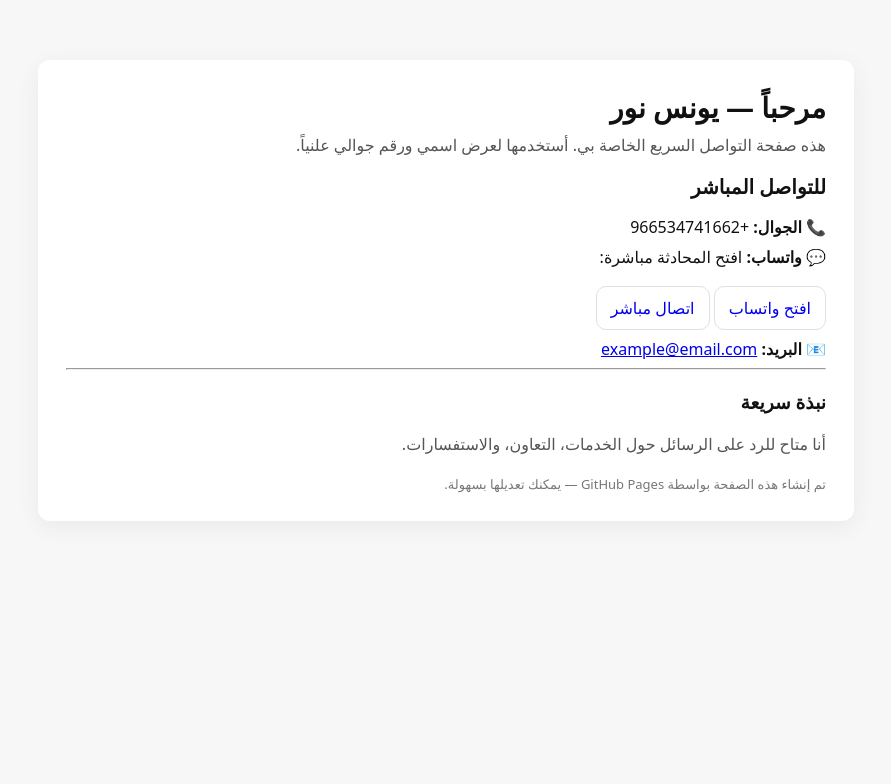
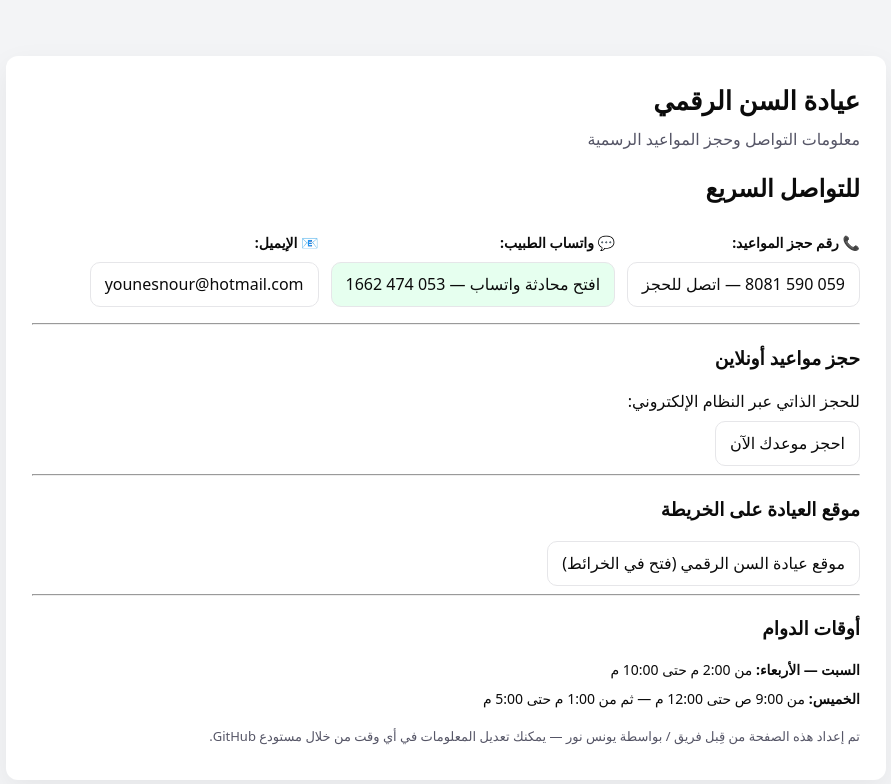
Before and after one commit to younesnour/younesnour.github.io, a plain HTML site: page index.html in a window 1280 px wide. Shown: the whole page, without its empty margins (194-1085 px from the left). Drawn offline with Linux system fonts and the light colour scheme.

Commit message:
Revise contact page and SEO metadata for clinic
Updated the contact page to reflect new clinic information and improved SEO metadata.

```diff
--- a/index.html
+++ b/index.html
@@ -1,55 +1,150 @@
 <!doctype html>
 <html lang="ar" dir="rtl">
 <head>
-  <meta charset="utf-8">
-  <meta name="viewport" content="width=device-width,initial-scale=1">
-  <title>يونس نور — تواصل</title>
+  <meta charset="utf-8" />
+  <meta name="viewport" content="width=device-width,initial-scale=1" />
+  <title>عيادة السن الرقمي — تواصل وحجز مواعيد</title>
 
-  <!-- SEO -->
-  <meta name="description" content="صفحة التواصل الخاصة بي يونس نور — رقم جوال وطرق الاتصال السريعة">
-  <link rel="canonical" href="https://younesnour.github.io/">
+  <meta name="description" content="تواصل مع عيادة السن الرقمي — رقم واتساب الطبيب، هاتف الحجز، رابط الحجز الالكتروني، ومواعيد الدوام." />
+  <meta name="keywords" content="عيادة السن الرقمي, حجز مواعيد, طبيب, واتساب, contact, Younes Nour" />
+  <link rel="canonical" href="https://younesnour.github.io/" />
+
+  <!-- JSON-LD structured data (LocalBusiness / MedicalBusiness) -->
+  <script type="application/ld+json">
+  {
+    "@context": "https://schema.org",
+    "@type": "Dentist",
+    "name": "عيادة السن الرقمي",
+    "url": "https://younesnour.github.io/",
+    "telephone": "+966595908081",
+    "contactPoint": [
+      {
+        "@type": "ContactPoint",
+        "telephone": "+966595908081",
+        "contactType": "reservations",
+        "areaServed": "SA"
+      },
+      {
+        "@type": "ContactPoint",
+        "telephone": "+966534741662",
+        "contactType": "customer service",
+        "areaServed": "SA"
+      }
+    ],
+    "sameAs": [
+      "https://maps.app.goo.gl/3jiDXtgJYsn3nbrE7",
+      "https://digitaltclinic.kizensoft.com/bookAppointment"
+    ],
+    "openingHoursSpecification": [
+      {
+        "@type": "OpeningHoursSpecification",
+        "dayOfWeek": [
+          "http://schema.org/Saturday",
+          "http://schema.org/Sunday",
+          "http://schema.org/Monday",
+          "http://schema.org/Tuesday",
+          "http://schema.org/Wednesday"
+        ],
+        "opens": "14:00",
+        "closes": "22:00"
+      },
+      {
+        "@type": "OpeningHoursSpecification",
+        "dayOfWeek": "http://schema.org/Thursday",
+        "opens": "09:00",
+        "closes": "12:00"
+      },
+      {
+        "@type": "OpeningHoursSpecification",
+        "dayOfWeek": "http://schema.org/Thursday",
+        "opens": "13:00",
+        "closes": "17:00"
+      }
+    ],
+    "address": {
+      "@type": "PostalAddress",
+      "addressLocality": "مكان العيادة (أضف المدينة إذا رغبت)"
+    }
+  }
+  </script>
 
   <style>
-    body{font-family: system-ui, "Segoe UI", Roboto, "Helvetica Neue", Arial; margin:0; padding:20px; background:#f7f7f8; color:#111}
-    .card{max-width:760px;margin:40px auto;padding:28px;background:#fff;border-radius:12px;box-shadow:0 6px 24px rgba(0,0,0,0.06)}
-    h1{margin:0 0 8px;font-size:28px}
-    p{margin:8px 0;font-size:16px}
-    .big{font-size:20px;font-weight:700}
-    .muted{color:#555}
-    .actions{margin-top:18px}
-    a.btn{display:inline-block;padding:10px 14px;border-radius:10px;text-decoration:none;border:1px solid #e0e0e0}
+    :root{--max:880px}
+    body{font-family: system-ui, "Segoe UI", Roboto, "Helvetica Neue", Arial; margin:0;background:#f3f4f6;color:#0b0b0b;line-height:1.45}
+    .wrap{max-width:var(--max);margin:36px auto;padding:20px}
+    .card{background:#fff;padding:26px;border-radius:12px;box-shadow:0 10px 30px rgba(2,6,23,0.06)}
+    h1{margin:0 0 8px;font-size:26px}
+    p{margin:8px 0}
+    .muted{color:#556}
+    .contact-row{display:flex;gap:12px;flex-wrap:wrap;align-items:center}
+    .pill{display:inline-flex;align-items:center;padding:10px 14px;border-radius:10px;border:1px solid #e6e6e9;text-decoration:none;color:inherit}
+    .btn-green{background:#e6ffef}
+    .small{font-size:14px}
+    footer{margin-top:18px;color:#666;font-size:13px}
+    @media (max-width:600px){.contact-row{flex-direction:column;align-items:stretch}}
+    a{color:inherit}
   </style>
 </head>
 <body>
-  <main class="card" role="main">
-    <h1>مرحباً — يونس نور</h1>
-    <p class="muted">هذه صفحة التواصل السريع الخاصة بي. أستخدمها لعرض اسمي ورقم جوالي علنياً.</p>
+  <div class="wrap">
+    <main class="card" role="main">
+      <h1>عيادة السن الرقمي</h1>
+      <p class="muted">معلومات التواصل وحجز المواعيد الرسمية</p>
 
-    <section aria-labelledby="contact">
-      <h2 id="contact" class="big">للتواصل المباشر</h2>
+      <section aria-labelledby="contact">
+        <h2 id="contact">للتواصل السريع</h2>
 
-      <p>📞 <strong>الجوال:</strong> <span id="phone">+966534741662</span></p>
+        <div class="contact-row">
+          <div>
+            <p class="small"><strong>📞 رقم حجز المواعيد:</strong></p>
+            <p><a class="pill" href="tel:+966595908081">059 590 8081 — اتصل للحجز</a></p>
+          </div>
 
-      <p>💬 <strong>واتساب:</strong> افتح المحادثة مباشرة:</p>
+          <div>
+            <p class="small"><strong>💬 واتساب الطبيب:</strong></p>
+            <p>
+              <a class="pill btn-green" href="https://wa.me/966534741662" target="_blank" rel="noopener">
+                افتح محادثة واتساب — 053 474 1662
+              </a>
+            </p>
+          </div>
 
-      <p class="actions">
-        <a class="btn" id="whatsapp" href="https://wa.me/00966595908081 " target="_blank" rel="noopener">افتح واتساب</a>
-        <a class="btn" id="call" href="tel:+966595908081">اتصال مباشر</a>
-      </p>
+          <div>
+            <p class="small"><strong>📧 الإيميل:</strong></p>
+            <p><a class="pill" href="mailto:younesnour@hotmail.com">younesnour@hotmail.com</a></p>
+          </div>
+        </div>
 
-      <p>📧 <strong>البريد:</strong> <a href="mailto:younesnour@hotmail.com ">example@email.com</a></p>
-    </section>
+        <hr>
 
-    <hr>
+        <h3>حجز مواعيد أونلاين</h3>
+        <p>للحجز الذاتي عبر النظام الإلكتروني:</p>
+        <p>
+          <a class="pill" href="https://digitaltclinic.kizensoft.com/bookAppointment" target="_blank" rel="noopener">
+            احجز موعدك الآن
+          </a>
+        </p>
 
-    <section aria-labelledby="about">
-      <h3 id="about">نبذة سريعة</h3>
-      <p class="muted">أنا متاح للرد على الرسائل حول الخدمات، التعاون، والاستفسارات.</p>
-    </section>
+        <hr>
 
-    <footer style="margin-top:20px;font-size:13px;color:#777">
-      تم إنشاء هذه الصفحة بواسطة GitHub Pages — يمكنك تعديلها بسهولة.
-    </footer>
-  </main>
+        <h3>موقع العيادة على الخريطة</h3>
+        <p>
+          <a class="pill" href="https://maps.app.goo.gl/3jiDXtgJYsn3nbrE7" target="_blank" rel="noopener">
+            موقع عيادة السن الرقمي (فتح في الخرائط)
+          </a>
+        </p>
+
+        <hr>
+
+        <h3>أوقات الدوام</h3>
+        <p class="small"><strong>السبت — الأربعاء:</strong> من 2:00 م حتى 10:00 م</p>
+        <p class="small"><strong>الخميس:</strong> من 9:00 ص حتى 12:00 م — ثم من 1:00 م حتى 5:00 م</p>
+      </section>
+
+      <footer>
+        <p class="muted">تم إعداد هذه الصفحة من قِبل فريق / بواسطة يونس نور — يمكنك تعديل المعلومات في أي وقت من خلال مستودع GitHub.</p>
+      </footer>
+    </main>
+  </div>
 </body>
 </html>
```
